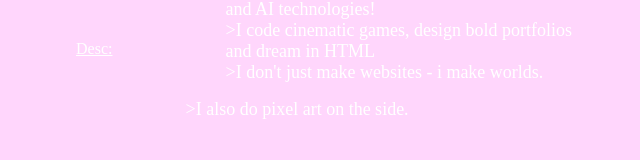
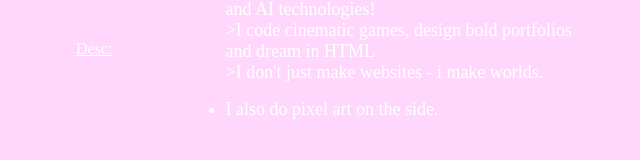
Before and after one commit to anacreative/Portfolio-Site, a plain HTML site: page about.html in a window 1280 px wide. Shown: the part 290-450 px from the top of the page, 336-976 px from the left. Drawn offline with Linux system fonts and the light colour scheme.

Commit message:
Update about.html

```diff
--- a/about.html
+++ b/about.html
@@ -36,7 +36,7 @@
 <td>
 <p><font size="4" face="Ariel">
   <ul> <li>I am Anatoli - a creative developer exploring web and AI technologies!<br> >I code cinematic games, design bold portfolios and dream in HTML<br> >I don't just make websites - i make worlds.</font></p></li></ul>
-  <p><font size="4"> >I also do pixel art on the side.</font></p>
+  <p><font size="4"> <ul> <li>I also do pixel art on the side.</li></ul></font></p>
 <td>
 </tr>
 <tr>
```
